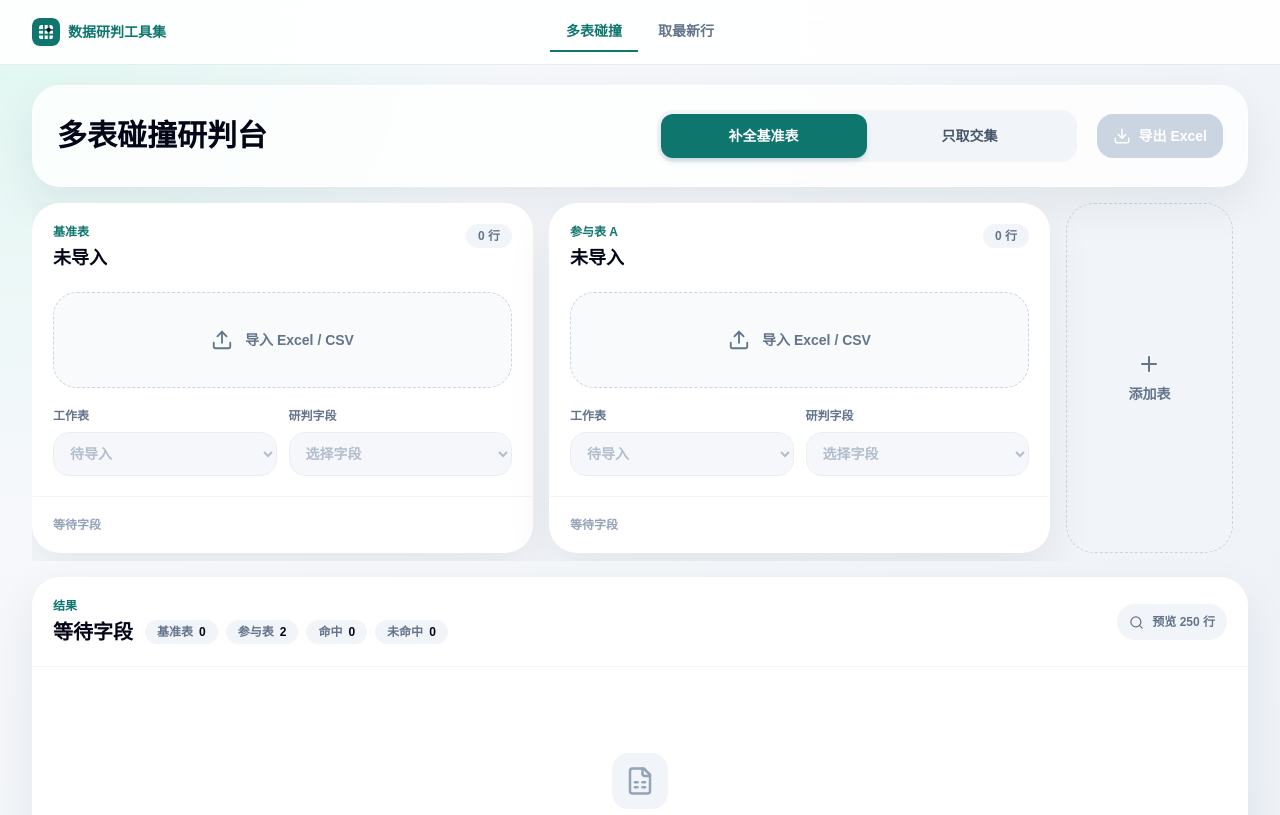
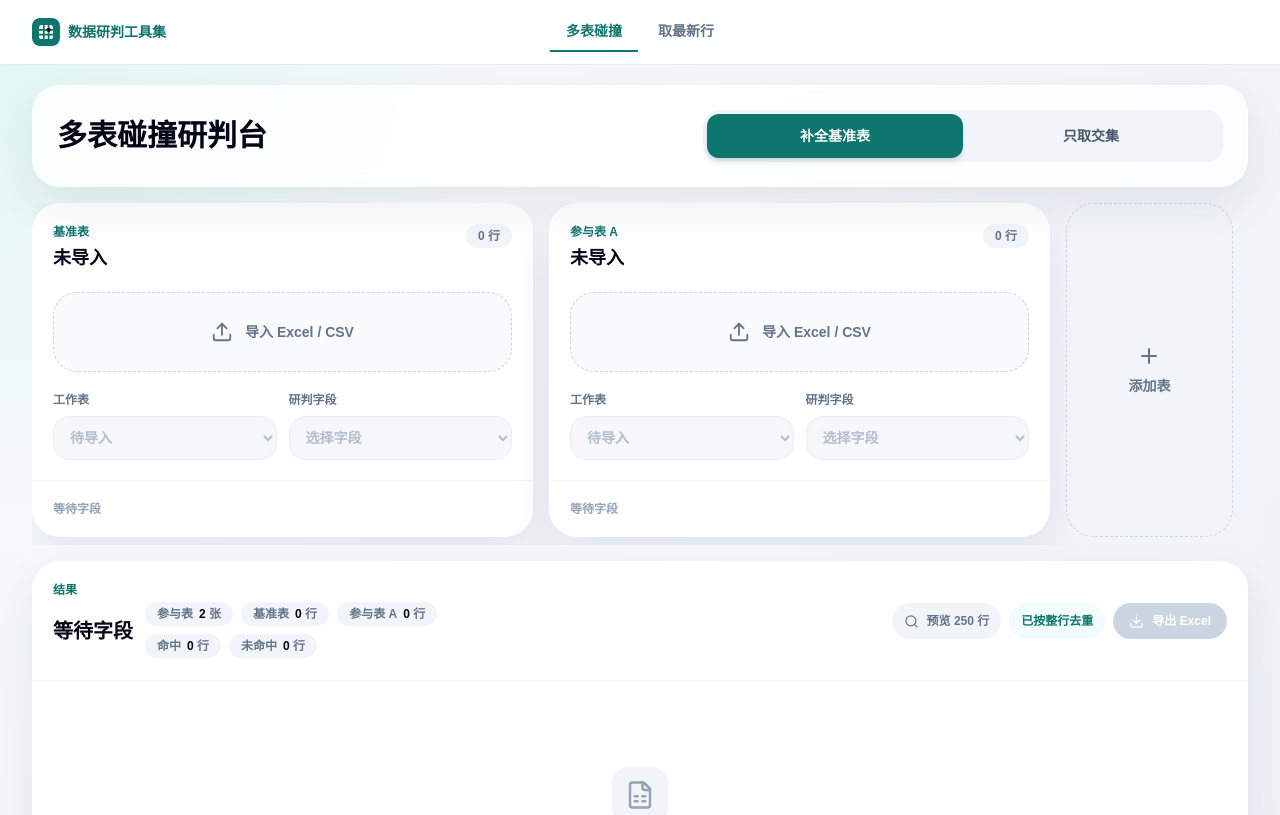
Before and after one commit to chkfail/data-analysis-workbench, a Next.js app: page / in a window 1280 px wide. Shown: the top 815 px of the page. Built offline with nearby package versions, Linux system fonts and the light colour scheme.

Commit message:
Refine collision results and export layout

```diff
--- a/app/components/ResultPanel.tsx
+++ b/app/components/ResultPanel.tsx
@@ -1,5 +1,5 @@
 import type { ReactNode } from "react";
-import { FileSpreadsheet, Search } from "lucide-react";
+import { Download, FileSpreadsheet, Search } from "lucide-react";
 import type { MetricTuple, OutputRow } from "@/app/types";
 
 export const MAX_PREVIEW_ROWS = 250;
@@ -10,7 +10,10 @@ export function ResultPanel({
   columns,
   previewRows,
   metrics,
+  metricRows,
   emptyText,
+  note,
+  onExport,
   renderCell
 }: {
   canShow: boolean;
@@ -18,26 +21,48 @@ export function ResultPanel({
   columns: string[];
   previewRows: OutputRow[];
   metrics: MetricTuple[];
+  metricRows?: MetricTuple[][];
   emptyText: string;
+  note?: string;
+  onExport: () => void;
   renderCell: (row: OutputRow, column: string) => ReactNode;
 }) {
+  const visibleMetricRows = metricRows ?? [metrics];
+
   return (
     <section className="overflow-hidden rounded-[28px] border border-white/70 bg-white shadow-panel">
       <div className="flex flex-col gap-3 border-b border-slate-100 p-5 sm:flex-row sm:items-center sm:justify-between">
         <div>
           <p className="text-xs font-black text-field">结果</p>
-          <div className="mt-1 flex flex-wrap items-end gap-3">
+          <div className="mt-1 flex flex-wrap items-center gap-3">
             <h2 className="text-xl font-black text-slate-950">{canShow ? `${rows.length.toLocaleString("zh-CN")} 条` : "等待字段"}</h2>
-            <div className="flex flex-wrap gap-2 pb-0.5">
-              {metrics.map(([label, value]) => (
-                <InlineMetric key={label} label={label} value={value} />
+            <div className="flex min-w-0 flex-col gap-2 pb-0.5">
+              {visibleMetricRows.map((metricRow, index) => (
+                <div key={index} className="flex flex-wrap gap-2">
+                  {metricRow.map(([label, value, unit]) => (
+                    <InlineMetric key={label} label={label} value={value} unit={unit} />
+                  ))}
+                </div>
               ))}
             </div>
           </div>
         </div>
-        <div className="inline-flex h-9 items-center gap-2 rounded-full bg-slate-100 px-3 text-xs font-bold text-slate-500">
-          <Search size={15} />
-          预览 {MAX_PREVIEW_ROWS} 行
+        <div className="flex flex-wrap items-center gap-2">
+          <div className="inline-flex h-9 items-center gap-2 rounded-full bg-slate-100 px-3 text-xs font-bold text-slate-500">
+            <Search size={15} />
+            预览 {MAX_PREVIEW_ROWS} 行
+          </div>
+          {note ? <div className="inline-flex h-9 items-center rounded-full bg-teal-50 px-3 text-xs font-bold text-field">{note}</div> : null}
+          <button
+            className="inline-flex h-9 items-center justify-center gap-2 rounded-full bg-slate-950 px-4 text-xs font-bold text-white shadow-lg shadow-slate-950/15 transition hover:bg-slate-800 disabled:cursor-not-allowed disabled:bg-slate-300 disabled:shadow-none"
+            type="button"
+            disabled={rows.length === 0}
+            onClick={onExport}
+            title="导出结果"
+          >
+            <Download size={15} />
+            导出 Excel
+          </button>
         </div>
       </div>
 
@@ -80,11 +105,14 @@ export function ResultPanel({
   );
 }
 
-function InlineMetric({ label, value }: { label: string; value: number }) {
+function InlineMetric({ label, value, unit }: { label: string; value: number; unit?: string }) {
   return (
     <span className="inline-flex items-center gap-1.5 rounded-full bg-slate-100 px-3 py-1 text-xs font-black text-slate-500">
       {label}
-      <strong className="text-slate-950">{value.toLocaleString("zh-CN")}</strong>
+      <span>
+        <strong className="text-slate-950">{value.toLocaleString("zh-CN")}</strong>
+        {unit ? <span className="text-slate-500"> {unit}</span> : null}
+      </span>
     </span>
   );
 }
--- a/app/components/TableCard.tsx
+++ b/app/components/TableCard.tsx
@@ -11,6 +11,7 @@ export function TableCard({
   loading,
   controlGridClass,
   controls,
+  headerAction,
   onFile,
   onSheet
 }: {
@@ -21,6 +22,7 @@ export function TableCard({
   loading: boolean;
   controlGridClass: string;
   controls: ReactNode;
+  headerAction?: ReactNode;
   onFile: (slot: TableSlot, file?: File) => void;
   onSheet: (slot: TableSlot, sheet: string) => void;
 }) {
@@ -39,12 +41,13 @@ export function TableCard({
           {workbook ? (
             <FileInput compact slot={slot} onFile={onFile} />
           ) : null}
+          {headerAction}
         </div>
       </div>
 
       {!workbook ? (
         <div className="px-5">
-          <label className="group flex min-h-24 cursor-pointer items-center justify-center gap-3 rounded-3xl border border-dashed border-slate-300 bg-slate-50 text-sm font-black text-slate-500 transition hover:border-field hover:bg-teal-50 hover:text-field">
+          <label className="group flex min-h-20 cursor-pointer items-center justify-center gap-3 rounded-3xl border border-dashed border-slate-300 bg-slate-50 text-sm font-black text-slate-500 transition hover:border-field hover:bg-teal-50 hover:text-field">
             {loading ? <Loader2 className="animate-spin" size={22} /> : <Upload size={22} />}
             <span>{loading ? "解析中" : "导入 Excel / CSV"}</span>
             <input className="sr-only" accept=".xlsx,.xls,.csv" type="file" onChange={(event) => onFile(slot, event.target.files?.[0])} />
--- a/app/lib/collision.ts
+++ b/app/lib/collision.ts
@@ -13,22 +13,17 @@ export function buildCollisionResult({ matchMode, tables }: { matchMode: MatchMo
   const [baseTable, ...joinTables] = tables;
   const columns = ["状态", ...tables.flatMap((table) => table.columns.map((column) => `${table.title}.${column}`))];
   const indexes = joinTables.map((table) => buildIndex(table.rows, table.field));
-  let matched = 0;
-  let leftOnly = 0;
-
-  const rows = baseTable.rows.flatMap<JoinedRow>((baseRow, baseIndex) => {
+  const rawRows = baseTable.rows.flatMap<JoinedRow>((baseRow, baseIndex) => {
     const key = normalizeKey(baseRow[baseTable.field]);
     const matchGroups = indexes.map((index) => (key ? index.get(key) ?? [] : []));
     const fullyMatched = matchGroups.every((group) => group.length > 0);
 
     if (!fullyMatched) {
       if (matchMode === "collision") return [];
-      leftOnly += 1;
     }
 
     const normalizedGroups = matchGroups.map((group) => (group.length > 0 ? group : [null]));
     const combinations = cartesianProduct(normalizedGroups);
-    matched += combinations.filter((combination) => combination.every(Boolean)).length;
 
     return combinations.map((combination, combinationIndex) => {
       const rowsByTable = [baseRow, ...combination];
@@ -46,6 +41,9 @@ export function buildCollisionResult({ matchMode, tables }: { matchMode: MatchMo
       };
     });
   });
+  const rows = distinctRows(rawRows, columns);
+  const matched = rows.filter((row) => row.status === "matched").length;
+  const leftOnly = rows.filter((row) => row.status === "left-only").length;
 
   return { rows, columns, matched, leftOnly };
 }
@@ -67,3 +65,14 @@ function cartesianProduct(groups: Array<Array<DataRow | null>>) {
     [[]]
   );
 }
+
+function distinctRows(rows: JoinedRow[], columns: string[]) {
+  const seen = new Set<string>();
+
+  return rows.filter((row) => {
+    const key = JSON.stringify(columns.map((column) => row.data[column] ?? ""));
+    if (seen.has(key)) return false;
+    seen.add(key);
+    return true;
+  });
+}
--- a/app/modules/collision/CollisionModule.tsx
+++ b/app/modules/collision/CollisionModule.tsx
@@ -1,5 +1,5 @@
 import { Plus, X } from "lucide-react";
-import type { CollisionTableRuntime, JoinedRow, MatchMode, TableSlot } from "@/app/types";
+import type { CollisionTableRuntime, JoinedRow, MatchMode, MetricTuple, TableSlot } from "@/app/types";
 import { FieldSelect } from "@/app/components/FieldSelect";
 import { ResultPanel, MAX_PREVIEW_ROWS } from "@/app/components/ResultPanel";
 import { StatusBadge } from "@/app/components/StatusBadge";
@@ -14,7 +14,8 @@ export function CollisionModule({
   onSheet,
   onField,
   onAddTable,
-  onRemoveTable
+  onRemoveTable,
+  onExport
 }: {
   tables: CollisionTableRuntime[];
   loadingSlot: TableSlot | null;
@@ -25,25 +26,20 @@ export function CollisionModule({
   onField: (slot: TableSlot, field: string) => void;
   onAddTable: () => void;
   onRemoveTable: (slot: TableSlot) => void;
+  onExport: () => void;
 }) {
   const canJoin = tables.length >= 2 && tables.every((table) => table.workbook && table.field);
-  const baseCount = tables[0]?.rows.length ?? 0;
+  const tableMetrics: MetricTuple[] = [["参与表", tables.length, "张"], ...tables.map((table) => [table.title, table.rows.length, "行"] as MetricTuple)];
+  const resultMetrics: MetricTuple[] = [
+    ["命中", result.matched, "行"],
+    ["未命中", result.leftOnly, "行"]
+  ];
 
   return (
     <>
       <section className="flex gap-4 overflow-x-auto pb-2 [scrollbar-gutter:stable]">
         {tables.map((table, index) => (
-          <div key={table.id} className="relative w-[min(82vw,560px)] shrink-0 lg:w-[calc(42.857%_-_0.857rem)] lg:min-w-[480px]">
-            {index >= 2 ? (
-              <button
-                className="absolute right-4 top-4 z-10 grid h-8 w-8 place-items-center rounded-full bg-slate-100 text-slate-500 transition hover:bg-rose-50 hover:text-rose-600"
-                type="button"
-                onClick={() => onRemoveTable(table.id)}
-                title="移除此表"
-              >
-                <X size={15} />
-              </button>
-            ) : null}
+          <div key={table.id} className="w-[min(82vw,560px)] shrink-0 lg:w-[calc(42.857%_-_0.857rem)] lg:min-w-[480px]">
             <TableCard
               slot={table.id}
               title={table.title}
@@ -53,6 +49,19 @@ export function CollisionModule({
               controlGridClass="sm:grid-cols-2"
               onFile={onFile}
               onSheet={onSheet}
+              headerAction={
+                index >= 2 ? (
+                  <button
+                    className="grid h-8 w-8 place-items-center rounded-full bg-slate-100 text-slate-500 transition hover:bg-rose-50 hover:text-rose-600"
+                    type="button"
+                    onClick={() => onRemoveTable(table.id)}
+                    title="移除此表"
+                    aria-label="移除此表"
+                  >
+                    <X size={15} />
+                  </button>
+                ) : null
+              }
               controls={
                 <FieldSelect
                   label="研判字段"
@@ -87,12 +96,10 @@ export function CollisionModule({
         columns={result.columns}
         previewRows={result.rows.slice(0, MAX_PREVIEW_ROWS)}
         emptyText={canJoin ? "当前字段没有结果" : "至少导入两张表，并为每张表选择研判字段"}
-        metrics={[
-          ["基准表", baseCount],
-          ["参与表", tables.length],
-          ["命中", result.matched],
-          ["未命中", matchMode === "complete" ? result.leftOnly : 0]
-        ]}
+        metrics={[...tableMetrics, ...resultMetrics]}
+        metricRows={[tableMetrics, resultMetrics]}
+        note="已按整行去重"
+        onExport={onExport}
         renderCell={(row, column) => (column === "状态" ? <StatusBadge status={(row as JoinedRow).status} /> : row.data[column])}
       />
     </>
--- a/app/modules/latest/LatestModule.tsx
+++ b/app/modules/latest/LatestModule.tsx
@@ -14,7 +14,8 @@ export function LatestModule({
   onFile,
   onSheet,
   onBaseField,
-  onTimeField
+  onTimeField,
+  onExport
 }: {
   workbook: WorkbookState | null;
   columns: string[];
@@ -27,6 +28,7 @@ export function LatestModule({
   onSheet: (slot: TableSlot, sheet: string) => void;
   onBaseField: (field: string) => void;
   onTimeField: (field: string) => void;
+  onExport: () => void;
 }) {
   const canPickLatest = Boolean(workbook && baseField && timeField);
 
@@ -61,6 +63,7 @@ export function LatestModule({
           ["取最新行", result.rows.length],
           ["空基准忽略", result.ignored]
         ]}
+        onExport={onExport}
         renderCell={(row, column) => row.data[column]}
       />
     </>
--- a/app/page.tsx
+++ b/app/page.tsx
@@ -1,7 +1,7 @@
 "use client";
 
 import { useMemo, useState } from "react";
-import { AlertCircle, Download, X } from "lucide-react";
+import { AlertCircle, X } from "lucide-react";
 import type { CollisionTableState, MatchMode, TableSlot, ToolMode, WorkbookState } from "@/app/types";
 import { TOOL_DEFINITIONS } from "@/app/config/tools";
 import { AppHeader } from "@/app/components/AppHeader";
@@ -125,13 +125,23 @@ export default function Home() {
     });
   }
 
+  function handleExport() {
+    downloadExcel(
+      activeTool.exportFile,
+      activeTool.exportSheet,
+      activeColumns,
+      activeRows,
+      toolMode === "collision" ? stripCollisionExportPrefix : undefined
+    );
+  }
+
   return (
     <main className="min-h-screen bg-[radial-gradient(circle_at_top_left,#dff7f1_0,#f6f8fb_32%,#eef2f7_100%)] text-ink">
       <AppHeader activeTool={toolMode} onToolChange={setToolMode} />
 
       <div className="mx-auto flex max-w-7xl flex-col gap-4 px-4 py-5 sm:px-6 lg:px-8">
         <section className="overflow-hidden rounded-[28px] border border-white/70 bg-white/80 shadow-panel backdrop-blur">
-          <div className="grid gap-5 p-5 md:grid-cols-[minmax(260px,1fr)_minmax(280px,420px)_auto] md:items-center md:p-6">
+          <div className="grid gap-5 p-5 md:grid-cols-[minmax(260px,1fr)_minmax(280px,520px)] md:items-center md:p-6">
             <div>
               <h1 className="text-2xl font-black tracking-normal text-slate-950 sm:text-3xl">{activeTool.heading}</h1>
             </div>
@@ -144,25 +154,6 @@ export default function Home() {
             ) : (
               <div className="rounded-2xl bg-slate-100 px-4 py-3 text-center text-sm font-black text-slate-500">按基准字段取最新一条</div>
             )}
-
-            <button
-              className="inline-flex h-11 items-center justify-center gap-2 rounded-2xl bg-slate-950 px-4 text-sm font-bold text-white shadow-lg shadow-slate-950/15 transition hover:bg-slate-800 disabled:cursor-not-allowed disabled:bg-slate-300 disabled:shadow-none"
-              type="button"
-              disabled={activeRows.length === 0}
-              onClick={() =>
-                downloadExcel(
-                  activeTool.exportFile,
-                  activeTool.exportSheet,
-                  activeColumns,
-                  activeRows,
-                  toolMode === "collision" ? stripCollisionExportPrefix : undefined
-                )
-              }
-              title="导出结果"
-            >
-              <Download size={18} />
-              导出 Excel
-            </button>
           </div>
         </section>
 
@@ -187,6 +178,7 @@ export default function Home() {
             onField={updateCollisionField}
             onAddTable={addCollisionTable}
             onRemoveTable={removeCollisionTable}
+            onExport={handleExport}
           />
         ) : (
           <LatestModule
@@ -201,6 +193,7 @@ export default function Home() {
             onSheet={updateSheet}
             onBaseField={setLatestBaseField}
             onTimeField={setLatestTimeField}
+            onExport={handleExport}
           />
         )}
       </div>
--- a/app/types.ts
+++ b/app/types.ts
@@ -30,4 +30,4 @@ export type CollisionTableRuntime = CollisionTableState & {
   columns: string[];
 };
 
-export type MetricTuple = [label: string, value: number];
+export type MetricTuple = [label: string, value: number, unit?: string];
```
